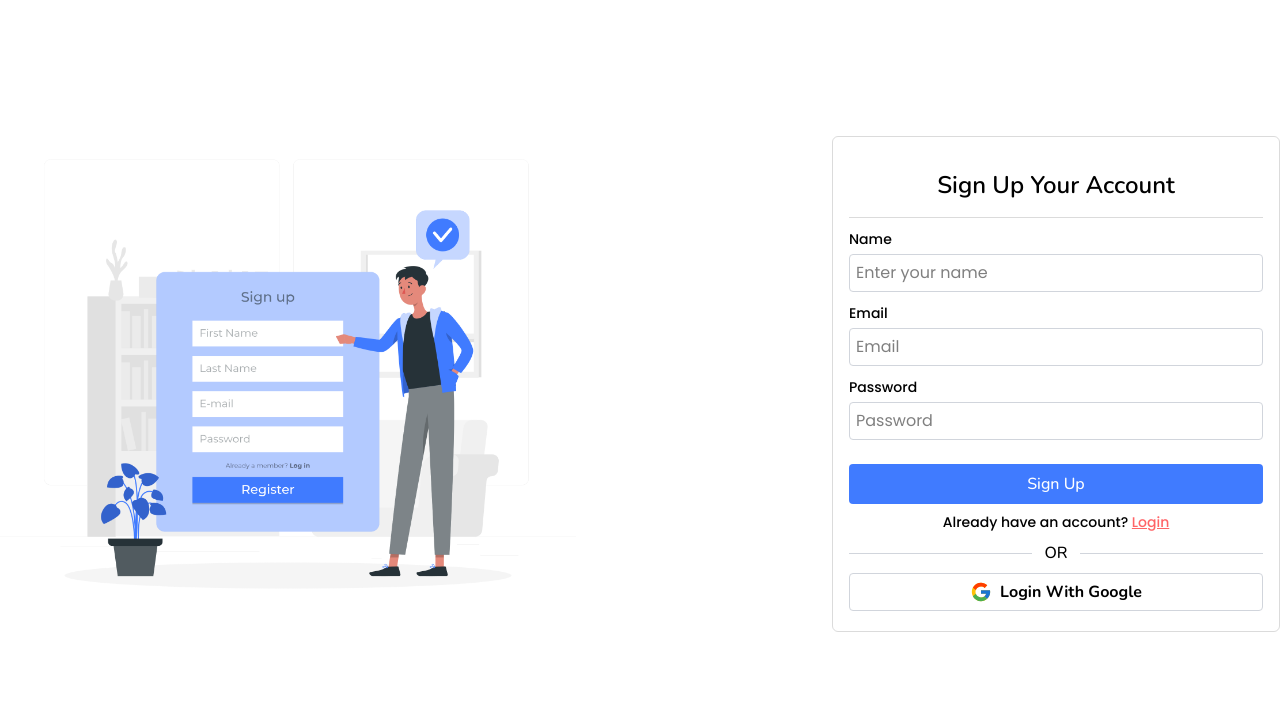
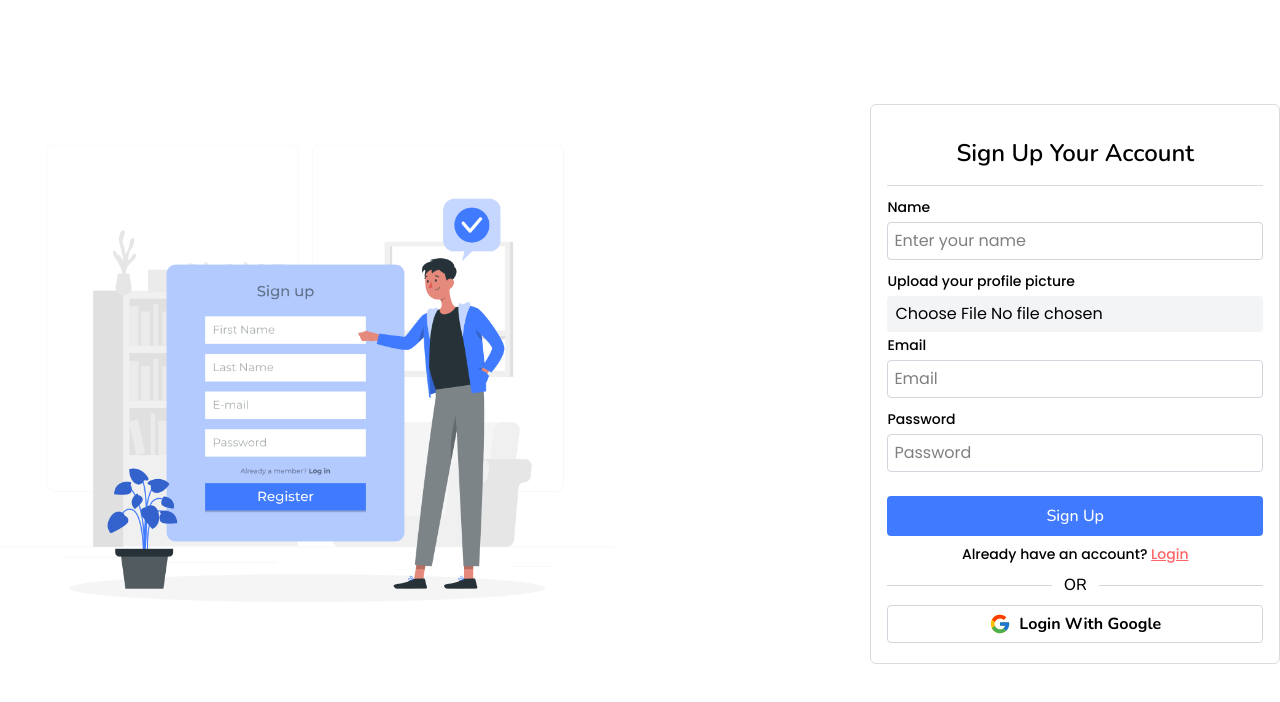
Before and after one commit to noob-ubaid/MediMart-client, a React (Vite) app: page /register in a window 1280 px wide. Shown: the top 702 px of the page. Built offline with nearby package versions, Linux system fonts and the light colour scheme.

Commit message:
added cloudinary for upload image

```diff
--- a/index.html
+++ b/index.html
@@ -2,7 +2,7 @@
 <html lang="en" >
   <head>
     <meta charset="UTF-8" />
-    <link rel="icon" type="image/svg+xml" href="/vite.svg" />
+    <link rel="icon" type="image/svg+xml" href="/logo.svg" />
     <meta name="viewport" content="width=device-width, initial-scale=1.0" />
     <title>Medi Mart</title>
   </head>
--- a/package.json
+++ b/package.json
@@ -12,10 +12,13 @@
   "dependencies": {
     "@tabler/icons-react": "^3.34.1",
     "@tailwindcss/vite": "^4.1.12",
+    "axios": "^1.11.0",
     "clsx": "^2.1.1",
+    "firebase": "^12.2.1",
     "motion": "^12.23.12",
     "react": "^19.1.1",
     "react-dom": "^19.1.1",
+    "react-hot-toast": "^2.6.0",
     "react-icons": "^5.5.0",
     "react-router": "^7.8.2",
     "tailwind-merge": "^3.3.1",
--- a/src/main.jsx
+++ b/src/main.jsx
@@ -3,9 +3,11 @@ import { createRoot } from 'react-dom/client'
 import './index.css'
 import { router } from './router/Router.jsx'
 import { RouterProvider } from 'react-router'
+import { Toaster } from 'react-hot-toast'
 
 createRoot(document.getElementById('root')).render(
   <StrictMode>
     <RouterProvider router={router} />
+    <Toaster />
   </StrictMode>,
 )
--- a/src/pages/SignUp/SignUp.jsx
+++ b/src/pages/SignUp/SignUp.jsx
@@ -1,36 +1,69 @@
-import React from "react";
+import React, { useState } from "react";
 import Divider from "../../shared/Divider";
 import Google from "../../shared/Google";
 import register from "/signup.png";
 import { Link } from "react-router";
+import toast from "react-hot-toast";
+import axios from "axios";
 
 const SignUp = () => {
+  const [image, setImage] = useState(null);
+  const handleImageUpload = async () => {
+    try {
+      if (!image) return toast.error("Upload your image");
+      const imageData = new FormData();
+      imageData.append("file", image);
+      imageData.append("upload_preset", "Medimart");
+      imageData.append("cloud_name", "dexeuwfzo");
+      const { data } = await axios.post(
+        "https://api.cloudinary.com/v1_1/dexeuwfzo/image/upload",
+        imageData
+      );
+      console.log(data);
+    } catch (error) {
+      console.log(error);
+    }
+  };
+  const handleForm = (e) => {
+    e.preventDefault();
+  };
   return (
     <div>
       <div className="w-full min-h-screen flex justify-center items-center">
         <div className="flex flex-col lg:flex-row items-center mb-8 justify-between gap-8 md:gap-24 lg:gap-64">
           <div className="">
-            <img className="max-w-xl w-full mx-auto" src={register} alt="" />
+            <img className="max-w-2xl w-full mx-auto" src={register} alt="" />
           </div>
           <div className="px-4 md:px-0">
             <div className=" dark:bg-white p-4 max-w-md border border-[#0F0F0F26] rounded-md">
               <h2 className="text-2xl font-primary font-semibold mt-4 mb-2 border-b border-b-[#0F0F0F26] pb-4 text-center">
                 Sign Up Your Account
               </h2>
-              <form>
+              <form onSubmit={handleForm}>
                 <label className="label text-[14px] font-secondary font-medium mb-1">
                   Name
                 </label>
                 <input
                   type="text"
+                  required
                   className="input font-secondary border border-gray-300 rounded mt-1 p-1.5 outline-none w-full mb-2"
                   placeholder="Enter your name"
+                />
+                <label className="label text-[14px] font-secondary font-medium mb-1">
+                  Upload your profile picture
+                </label>
+                <input
+                  className="w-full py-1.5 rounded bg-gray-100 font-secondary px-2 mt-1"
+                  required
+                  onChange={(e) => setImage(e.target.files[0])}
+                  type="file"
                 />
                 <label className="label text-[14px] font-secondary font-medium mb-1">
                   Email
                 </label>
                 <input
                   type="email"
+                  required
                   className="input font-secondary border border-gray-300 rounded mt-1 p-1.5 outline-none w-full mb-2"
                   placeholder="Email"
                 />
@@ -40,11 +73,13 @@ const SignUp = () => {
                 </label>
                 <input
                   type="password"
+                  required
                   className="input font-secondary border border-gray-300 rounded mt-1 p-1.5 outline-none w-full mb-2"
                   placeholder="Password"
                 />
 
                 <button
+                  onClick={handleImageUpload}
                   type="submit"
                   className="bg-primary text-white py-2 rounded font-primary font-medium mt-4 w-full"
                 >
```
Also changed, not shown: public/logo.svg (added), 1 other file (tests, documents, lock files or other folders).
